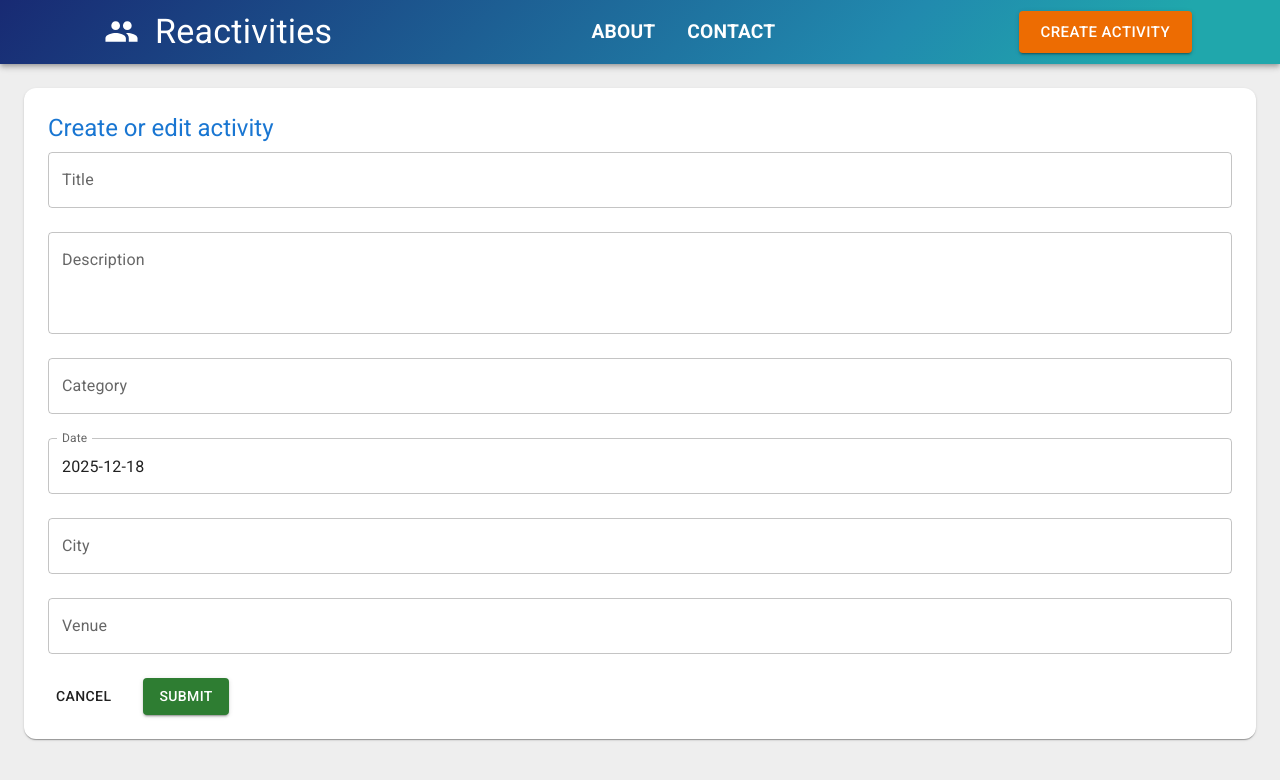
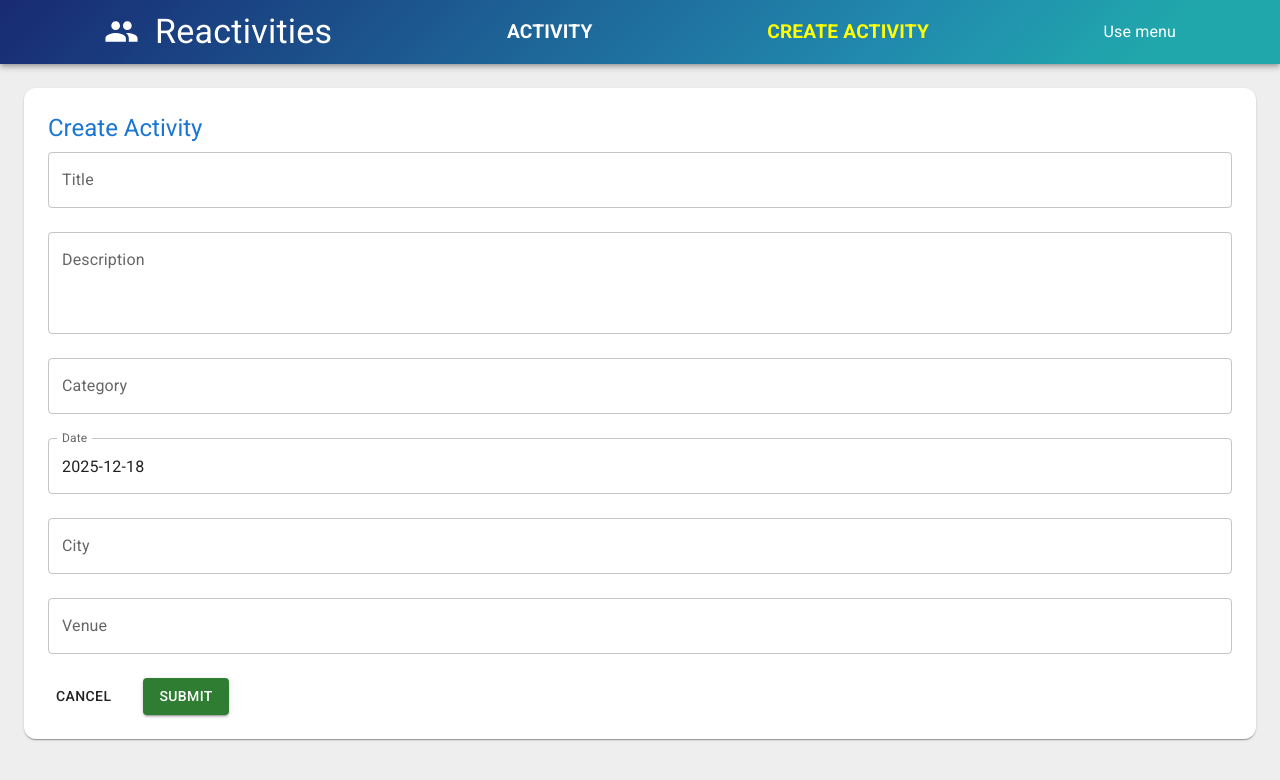
Before and after one commit to rawan124/reactivities, a React (Vite) app in the folder client/: page /createActivity in a window 1280 px wide. Shown: the top 780 px of the page. Built offline with nearby package versions, Linux system fonts and the light colour scheme; no server answers.

Commit message:
End of Section 7

```diff
--- a/client/src/features/activities/ActivityCard.tsx
+++ b/client/src/features/activities/ActivityCard.tsx
@@ -1,5 +1,6 @@
 import { Box, Button, Card, CardActions, CardContent, Chip, Typography } from "@mui/material"
 import { useActivities } from "../../lib/hooks/useActivities"
+import { Link } from "react-router";
 type Props={
     activity: Activity
 
@@ -21,7 +22,7 @@ return(
             <CardActions sx={{display:'flex', justifyContent:'space-between', pb:2}}>
                 <Chip label={activity.category} variant="outlined" />
                 <Box>
-                    <Button onClick={() => {}} size="medium" variant="contained" >
+                    <Button component={Link} to={`/activities/${activity.id}`} size="medium" variant="contained" >
                     View </Button>
                     <Button onClick={() => deleteActivity.mutate(activity.id)} size="medium" variant="contained"
                         disabled={deleteActivity.isPending} color="error" sx={{ml:2}}>
--- a/client/src/features/activities/details/ActivityDetail.tsx
+++ b/client/src/features/activities/details/ActivityDetail.tsx
@@ -1,17 +1,17 @@
 import { Button, Card, CardActions, CardContent, Typography } from "@mui/material"
 import CardMedia from "@mui/material/CardMedia"
+import { Link, useNavigate, useParams } from "react-router"
 import { useActivities } from "../../../lib/hooks/useActivities"
 
-type Props ={
-    selectedActivity: Activity
-    cancelSelectActivity: ()=>void
-    openForm: (id:string)=>void
-}
 
-export default function ActivityDetail({selectedActivity, cancelSelectActivity, openForm}: Props) {
-        const {activities} = useActivities();
-        const activity= activities?.find(x=> x.id=== selectedActivity.id);
-        if (!activity) return <Typography>Activity not found</Typography>
+export default function ActivityDetail() {
+    const navigate=useNavigate();
+    const {id}=useParams<{id: string}>();
+    const {activity, isLoadingActivity}= useActivities(id);
+
+    if (isLoadingActivity) return <Typography>Loading...</Typography>
+
+    if (!activity) return <Typography>Activity not found</Typography>
     return (
     <Card sx={{borderRadius: 3}}>
         <CardMedia
@@ -27,8 +27,8 @@ export default function ActivityDetail({selectedActivity, cancelSelectActivity,
 
             </CardContent>
             <CardActions>
-                <Button onClick={() => openForm(activity.id)} color="primary">Edit</Button>
-                <Button onClick={cancelSelectActivity} color="inherit">Cancel</Button>
+                <Button component={Link} to={`/manage/${activity.id}`} color="primary">Edit</Button>
+                <Button onClick={() => navigate('/activities')} color="inherit">Cancel</Button>
             </CardActions>
 </Card>
 )}
--- a/client/src/features/activities/form/ActivityForm.tsx
+++ b/client/src/features/activities/form/ActivityForm.tsx
@@ -1,10 +1,12 @@
 import {Box, Button, Paper, TextField, Typography } from "@mui/material";
 import type { FormEvent } from "react";
 import { useActivities } from "../../../lib/hooks/useActivities";
+import { useNavigate, useParams } from "react-router";
 
 export default function ActivityForm(){
-    const {updateActivity, createActivity} = useActivities();
-    const activity={} as Activity;
+    const {id} = useParams()
+    const {updateActivity, createActivity, activity, isLoadingActivity} = useActivities(id);
+    const navigate=useNavigate();
 const handleSubmit =async (event : FormEvent<HTMLFormElement>)=>{
     event.preventDefault();
             const formData = new FormData(event.currentTarget);
@@ -14,21 +16,25 @@ const handleSubmit =async (event : FormEvent<HTMLFormElement>)=>{
             });
             if (activity) {
                 data.id=activity.id;
-                updateActivity.mutate(data as unknown as Activity);
-
+                await updateActivity.mutateAsync(data as unknown as Activity);
+                navigate(`/activities/${activity.id}`);
             }
             else{
-                await createActivity.mutateAsync(data as unknown as Activity);
-
+                 createActivity.mutate(data as unknown as Activity, {
+                 onSuccess: (id)=>{
+                    navigate(`/activities/${id}`);
+                 }
+                });
             }
         }
+        if (isLoadingActivity) return <Typography>Loading...</Typography>
 
     return (
     <Paper sx={{borderRadius: 3, padding:3}}>
 
 
         <Typography variant="h5" gutterBottom color="primary">
-        Create or edit activity
+        {activity? 'Edit Activity' : 'Create Activity'}
 
 
             </Typography>
--- a/client/src/layout/NavBar.tsx
+++ b/client/src/layout/NavBar.tsx
@@ -1,6 +1,8 @@
-import { Box, AppBar, Toolbar, Typography, Button, MenuItem } from "@mui/material";
+import { Box, AppBar, Toolbar, Typography, MenuItem } from "@mui/material";
 import { Group } from "@mui/icons-material";
 import { Container } from "@mui/system";
+import { NavLink } from "react-router";
+import MenuItemLink from "../shared/components/MenuItemLink";
 
 export default function NavBar(){
     return (
@@ -9,24 +11,26 @@ export default function NavBar(){
     <Container maxWidth="lg">
   <Toolbar sx={{display: 'flex', justifyContent: 'space-between' }}>
  <Box>
-<MenuItem sx={{display: 'flex', gap: 2}}>
+<MenuItem component={NavLink} to='/' sx={{display: 'flex', gap: 2}}>
 <Group fontSize="large"/>
 <Typography variant="h4" >
  Reactivities
 </Typography>
 </MenuItem>
  </Box>
+  <Box sx={{display: 'flex'}}>
+    <MenuItemLink to='/activities'>
+Activity
+</MenuItemLink>
+</Box>
  <Box sx={{display: 'flex'}}>
-    <MenuItem sx={{fontSize: '1.2rem', textTransform: 'uppercase', fontWeight:'bold'}}>
-About
+    <MenuItemLink  to='/createActivity'>
+Create Activity
+</MenuItemLink>
+</Box>
+<MenuItem>
+Use menu
 </MenuItem>
-  <MenuItem sx={{fontSize: '1.2rem', textTransform: 'uppercase', fontWeight:'bold'}}>
-Contact
-</MenuItem>
-</Box>
-<Button onClick={() => {}} size="large" variant="contained" color="warning">
-    Create Activity
-</Button>
              </Toolbar>
                 </Container>
 
--- a/client/src/lib/hooks/useActivities.ts
+++ b/client/src/lib/hooks/useActivities.ts
@@ -2,7 +2,7 @@ import { useMutation, useQuery, useQueryClient } from "@tanstack/react-query";
 
 import agent from "../api/agent";
 
-export const useActivities=()=>{
+export const useActivities=(id?: string)=>{
 const queryClient=useQueryClient();
  const {data: activities, isPending }=useQuery({
     queryKey: ['activities'],
@@ -13,9 +13,19 @@ const queryClient=useQueryClient();
     }
 
   });
+  const {data: activity, isLoading: isLoadingActivity}= useQuery({
+    queryKey: ['activities', id],
+    queryFn: async ()=>{
+      const response=await agent.get<Activity>(`/activities/${id}`);
+      return response.data;
+    },
+    enabled: !!id
+  })
+
   const createActivity= useMutation({
     mutationFn: async(activity: Activity)=>{
-      await agent.post<void>('/activities', activity);
+      const response=await agent.post<void>('/activities', activity);
+      return response.data;
     },
     onSuccess: async()=>{
       await queryClient.invalidateQueries({ queryKey: ['activities'] });
@@ -43,6 +53,8 @@ const queryClient=useQueryClient();
     isPending,
     updateActivity,
     createActivity,
-    deleteActivity
+    deleteActivity,
+    activity,
+    isLoadingActivity
   }
 }
--- /dev/null
+++ b/client/src/shared/components/MenuItemLink.tsx
@@ -0,0 +1,21 @@
+import { MenuItem } from "@mui/material";
+import { NavLink } from "react-router";
+
+export default function MenuItemLink({children, to} : {children: React.ReactNode, to: string}) {
+    return (
+        <MenuItem component={NavLink}
+        to={to}
+        sx={{
+            fontSize: '1.2rem',
+            textTransform: 'uppercase',
+            fontWeight: 'bold',
+            color: 'inherit',
+            '&.active': {
+                color: 'yellow'
+            }
+        }}
+        >
+        {children}
+        </MenuItem>
+
+    )}
```
Also changed, not shown: client/src/router/Routes.tsx (+5 -2 lines).
